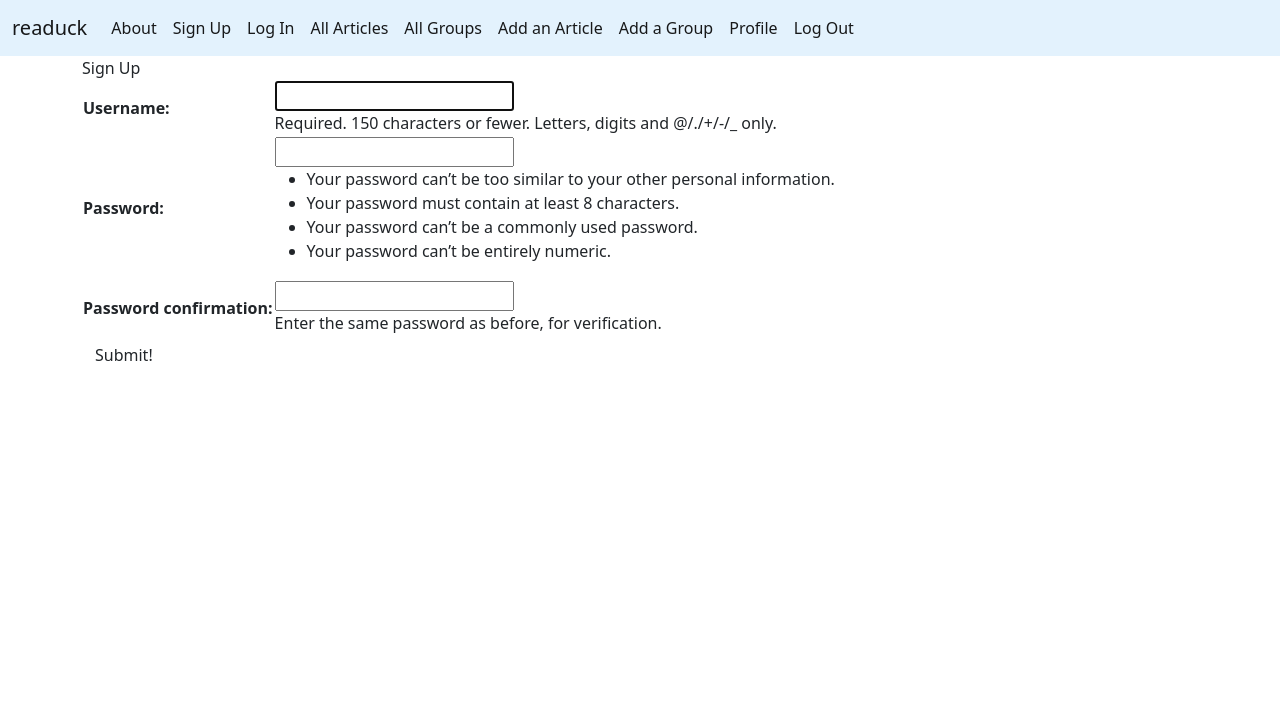
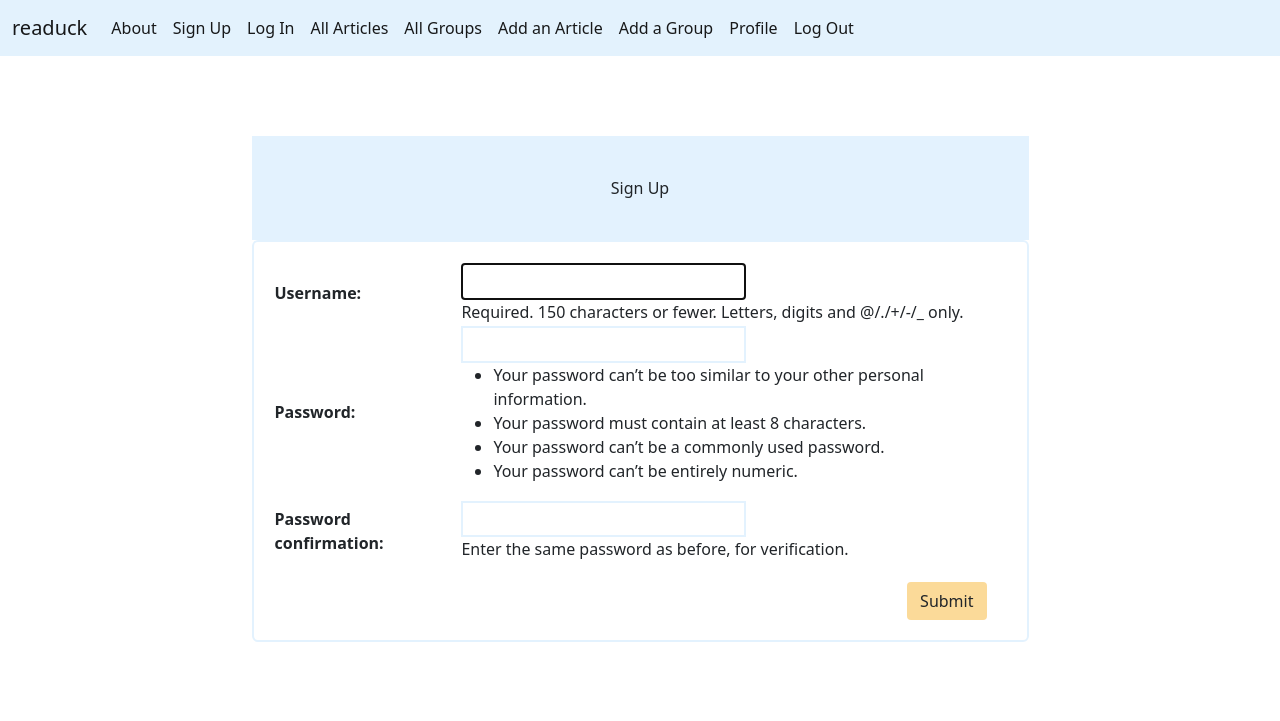
Before and after one commit to boyoon-c/readuck-api, a Django app: page /signup/ in a window 1280 px wide. Shown: the top 721 px of the page. Run offline with Django 3.2, Linux system fonts and the light colour scheme.

Commit message:
Style sign-up page

```diff
--- a/main_app/templates/about.html
+++ b/main_app/static/css/signup.css
@@ -1,20 +1,48 @@
-{% extends 'base.html' %}
-{% load static %}
+
+.container {
+  width: 100%;
+  padding: 80px 15px;
+  display: flex;
+  align-items: center;
+  justify-content: center;
+  flex-direction: column;
+}
+
+.logo-container {
+  max-width: 450px;
+}
+
+.login {
+  border: #e3f2fe solid 2px;
+  padding: 20px;
+  border-radius: 6px;
+  display: flex;
+  flex-direction: column;
+  justify-content: center;
+  align-items: center;
+  width: 70%;
+}
+
+.header {
+  background-color: #e3f2fe;
+  padding: 40px;
+  width: 70%;
+  justify-content: center;
+  text-align:center;
+}
 
 
-{% block head %}
-{% endblock head %}
+.login input {
+  font-size: 1.2rem;
+  padding: 2px;
+  border: #e3f2fe solid 2px;
 
-{% block content %}
+}
 
-<div class="d-flex flex-row bd-highlight mb-3 justify-content-center align-items-center">
-  <div class="ms-5 py-5  text-end">
-    <script src="https://unpkg.com/@lottiefiles/lottie-player@latest/dist/lottie-player.js"></script>
-    <lottie-player src="https://assets6.lottiefiles.com/packages/lf20_dkownj0k.json"    speed="0.5"  style="width: 400px; height: 400px;"  loop  autoplay></lottie-player>
-  </div>
-  <div class="m-2 bd-highlight text-center" style="width:18rem; ">
-    Welcome to readuck, a place where researchers across the world get together and share their thoughts.
-  </div>
- </div>
-
-{% endblock content %}
+.login .btn {
+  align-self: flex-end;
+  margin-right: 0;
+  margin-top: 20px;
+  background-color: #fbda99;
+  margin-right: 20px;
+}
--- a/main_app/templates/login.html
+++ b/main_app/templates/login.html
@@ -17,13 +17,12 @@
 </div> {% endcomment %}
 <div class="container">
   <div class="header">Login</div>
-  <div class="login">
-  <form action="{% url 'login' %}" method="post" class="">
+
+  <form action="{% url 'login' %}" method="post" class="login">
     {% csrf_token %}
     {{ form.as_p }}
     <input type="hidden" name="next" value="{{ next }}">
     <button type="submit" class="btn submit">Login</button>
   </form>
-  </div>
 </div>
  {% endblock content %}
--- a/main_app/templates/signup.html
+++ b/main_app/templates/signup.html
@@ -5,21 +5,19 @@
 {% endblock %}
 
 {% block content %}
-<link rel="style sheet" type="text/css" href="{% static 'css/login.css' %}"/>
-  <div class="container">
+<link rel="stylesheet" href="{% static 'css/signup.css' %}">
+<div class="container">
     <div class="header">Sign Up</div>
-  <div>
   {% if error_message %}
     <p class="" style="color: red;">{{ error_message }}</p>
   {% endif %}
-  <form action="" method="post" class="" autocomplete="off">
+  <form action="" method="post" class="login" autocomplete="off">
     {% csrf_token %}
     <table>
       {{ form.as_table }}
     </table>
-    <button type="submit" class="btn submit">Submit!</button>
+    <button type="submit" class="btn submit">Submit</button>
   </form>
-  </div>
 </div>
 
  {% endblock %}
```
